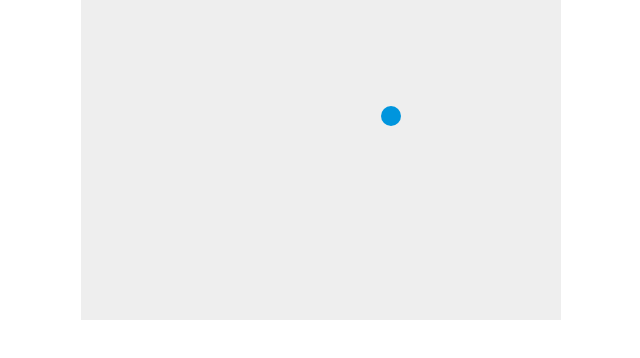
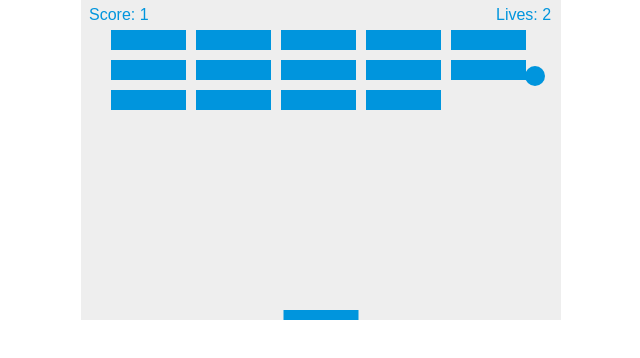
Before and after one commit to PositiveControl/breakout-js, a plain HTML site: page index.html in a window 1280 px wide. Shown: the whole page, without its empty margins (319-959 px from the left). Drawn offline with Linux system fonts and the light colour scheme.

Commit message:
Ball removes blocks, keeps score, counts lives

```diff
--- a/index.html
+++ b/index.html
@@ -14,28 +14,121 @@
     <script>
       var canvas = document.getElementById("myCanvas");
       var ctx = canvas.getContext("2d");
+      // Position
       var x = canvas.width/2;
       var y = canvas.height-30;
       var dx = 2;
       var dy = -2;
+      // Ball
       var ballRadius = 10;
+      // Paddle
+      var paddleHeight = 10;
+      var paddleWidth = 75;
+      var paddleX = (canvas.width-paddleWidth)/2;
+      // Controls
+      var rightPressed = false;
+      var leftPressed = false;
+      // Bricks
+      var brickRowCount = 3;
+      var brickColumnCount = 5;
+      var brickWidth = 75;
+      var brickHeight = 20;
+      var brickPadding = 10;
+      var brickOffsetTop = 30;
+      var brickOffsetLeft = 30;
+      var bricks = [];
+      // Score
+      var score = 0;
+      var lives = 3;
+
+      for(c=0; c < brickColumnCount; c++) {
+        bricks[c] = [];
+        for(r=0; r < brickRowCount; r++) {
+          bricks[c][r] = { x: 0, y: 0, status: 1 };
+        }
+      }
+
+      function drawLives() {
+        ctx.font = "16px Arial";
+        ctx.fillStyle = "#0095DD";
+        ctx.fillText("Lives: " + lives, canvas.width-65, 20);
+      }
+
+      function drawScore() {
+        ctx.font = "16px Arial";
+        ctx.fillStyle = "#0095DD";
+        ctx.fillText("Score: " + score, 8, 20);
+      }
+
+      function drawBricks() {
+        for(c=0; c < brickColumnCount; c++) {
+          for(r=0; r < brickRowCount; r++) {
+            if(bricks[c][r].status == 1) {
+              var brickX = (c*(brickWidth+brickPadding))+brickOffsetLeft;
+              var brickY = (r*(brickHeight+brickPadding))+brickOffsetTop;
+              bricks[c][r].x = brickX;
+              bricks[c][r].y = brickY;
+              ctx.beginPath();
+              ctx.rect(brickX, brickY, brickWidth, brickHeight);
+              ctx.fillStyle = "#0095DD";
+              ctx.fill();
+              ctx.closePath();
+            }
+          }
+        }
+      }
+
+      function drawPaddle() {
+        ctx.beginPath();
+        ctx.rect(paddleX, canvas.height-paddleHeight, paddleWidth, paddleHeight);
+        ctx.fillStyle = "#0095DD";
+        ctx.fill();
+        ctx.closePath();
+      }
 
       function draw() {
         ctx.clearRect(0, 0, canvas.width, canvas.height);
         var yPosition = y + dy;
         var xPosition = x + dx;
 
+        drawPaddle();
+        drawBricks();
         drawBall();
+        drawScore();
+        drawLives();
+        collisionDetection();
         x += dx;
         y += dy;
 
-        if(yPosition > canvas.height-ballRadius || yPosition < ballRadius) {
+        if(yPosition < ballRadius) {
           dy = -dy;
+        } else if(yPosition > canvas.height-ballRadius) {
+          if(x > paddleX && x < paddleX + paddleWidth) {
+            dy = -dy;
+          } else {
+            if(!lives) {
+              alert("Game Over");
+              document.location.reload();
+            } else {
+              lives = lives - 1;
+              x = canvas.width/2;
+              y = canvas.height-30;
+              dx = 2;
+              dy = -2;
+              paddleX = (canvas.width-paddleWidth)/2;
+            }
+
+          }
         }
-
         if(xPosition > canvas.width-ballRadius || xPosition < ballRadius) {
           dx = -dx;
         }
+        if(rightPressed && paddleX < canvas.width-paddleWidth) {
+          paddleX += 7;
+        } else if(leftPressed && paddleX > 0) {
+          paddleX -= 7;
+        }
+        requestAnimationFrame(draw);
       }
 
       function drawBall() {
@@ -46,7 +139,48 @@
         ctx.closePath();
       }
 
-      setInterval(draw, 10);
+      document.addEventListener("keydown", keyDownHandler, false);
+      document.addEventListener("keyup", keyUpHandler, false);
+
+      function keyDownHandler(e) {
+        if(e.keyCode == 39) {
+          rightPressed = true;
+        }
+        else if(e.keyCode == 37) {
+          leftPressed = true;
+        }
+      }
+
+      function keyUpHandler(e) {
+        if(e.keyCode == 39) {
+          rightPressed = false;
+        }
+        else if(e.keyCode == 37) {
+          leftPressed = false;
+        }
+      }
+
+      function collisionDetection() {
+        for(c=0; c < brickColumnCount; c++) {
+          for(r=0; r < brickRowCount; r++) {
+            var b = bricks[c][r];
+            //calc
+            if(b.status == 1) {
+              if(x > b.x && x < b.x + brickWidth && y > b.y && y < b.y + brickHeight) {
+                dy = -dy;
+                b.status = 0;
+                score++;
+                if(score == brickRowCount * brickColumnCount) {
+                  alert("You Win!")
+                  document.location.reload();
+                }
+              }
+            }
+          }
+        }
+      }
+
+      draw();
 
       // // Rectangle
       // ctx.beginPath();
```
